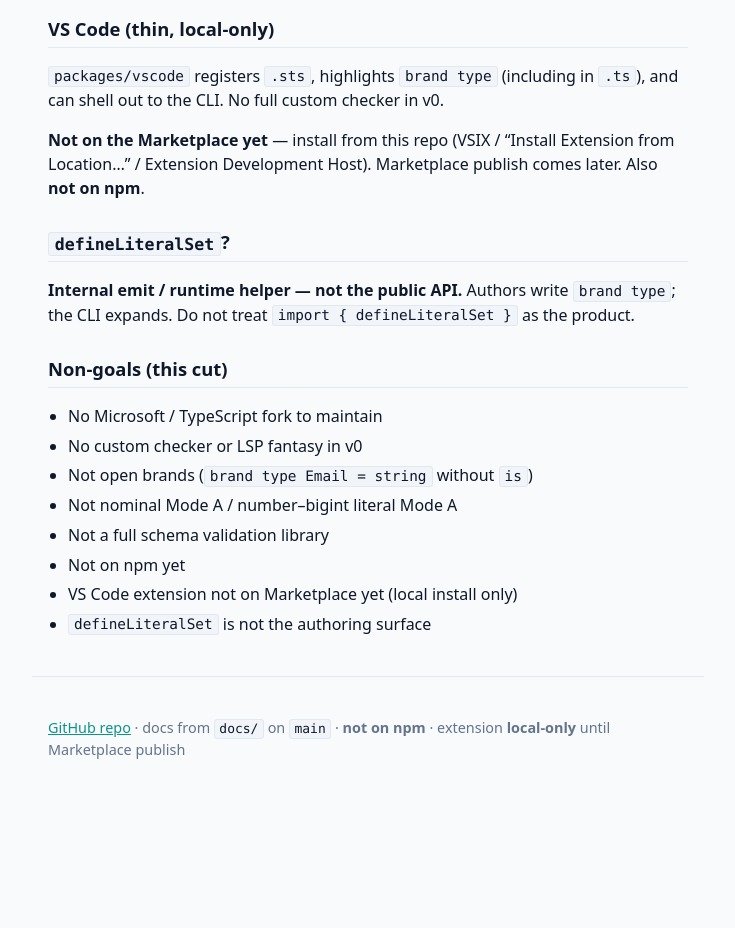
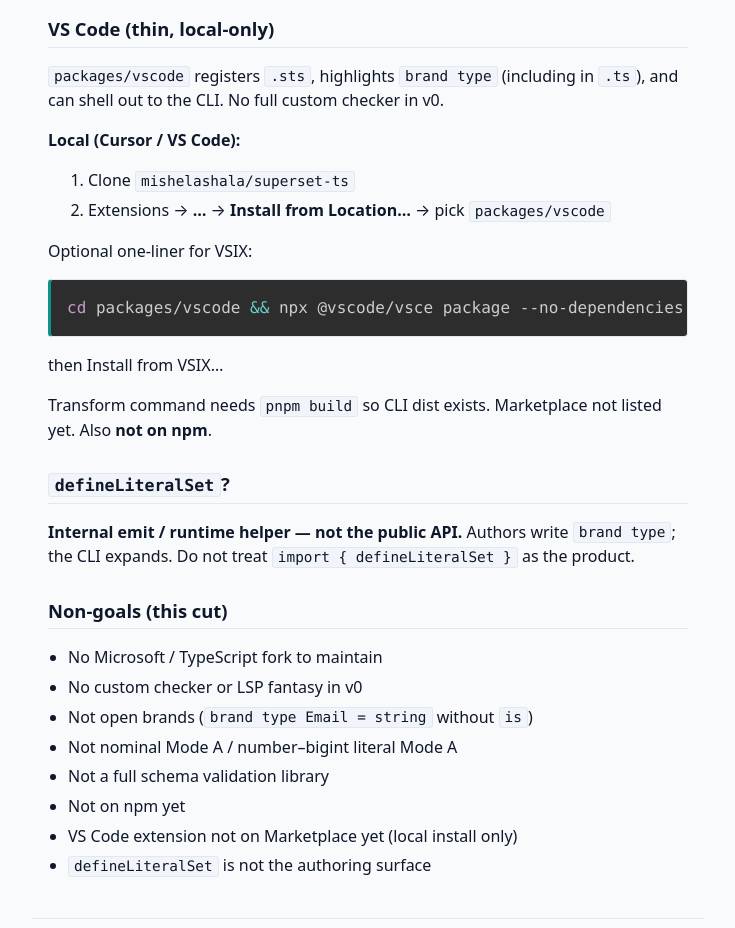
Before and after one commit to mishelashala/sound-ts, a website: page docs/index.html in a window 1280 px wide. Shown: the part 3120-4048 px from the top of the page, without its empty margins (272-1007 px from the left). Before the commit the page ends 3913 px from the top, so only its background shows below. Drawn offline with nearby package versions, Linux system fonts and the light colour scheme.

Commit message:
docs: add local VS Code / Cursor install steps on Pages

```diff
--- a/docs/index.html
+++ b/docs/index.html
@@ -186,9 +186,21 @@
         out to the CLI. No full custom checker in v0.
       </p>
       <p>
-        <strong>Not on the Marketplace yet</strong> — install from this repo
-        (VSIX / “Install Extension from Location…” / Extension Development Host).
-        Marketplace publish comes later. Also <strong>not on npm</strong>.
+        <strong>Local (Cursor / VS&nbsp;Code):</strong>
+      </p>
+      <ol>
+        <li>Clone <code>mishelashala/superset-ts</code></li>
+        <li>
+          Extensions → <strong>…</strong> → <strong>Install from Location…</strong>
+          → pick <code>packages/vscode</code>
+        </li>
+      </ol>
+      <p>Optional one-liner for VSIX:</p>
+      <pre><code class="language-bash">cd packages/vscode &amp;&amp; npx @vscode/vsce package --no-dependencies</code></pre>
+      <p>then Install from VSIX…</p>
+      <p class="muted">
+        Transform command needs <code>pnpm build</code> so CLI dist exists.
+        Marketplace not listed yet. Also <strong>not on npm</strong>.
       </p>
     </section>
 
```
